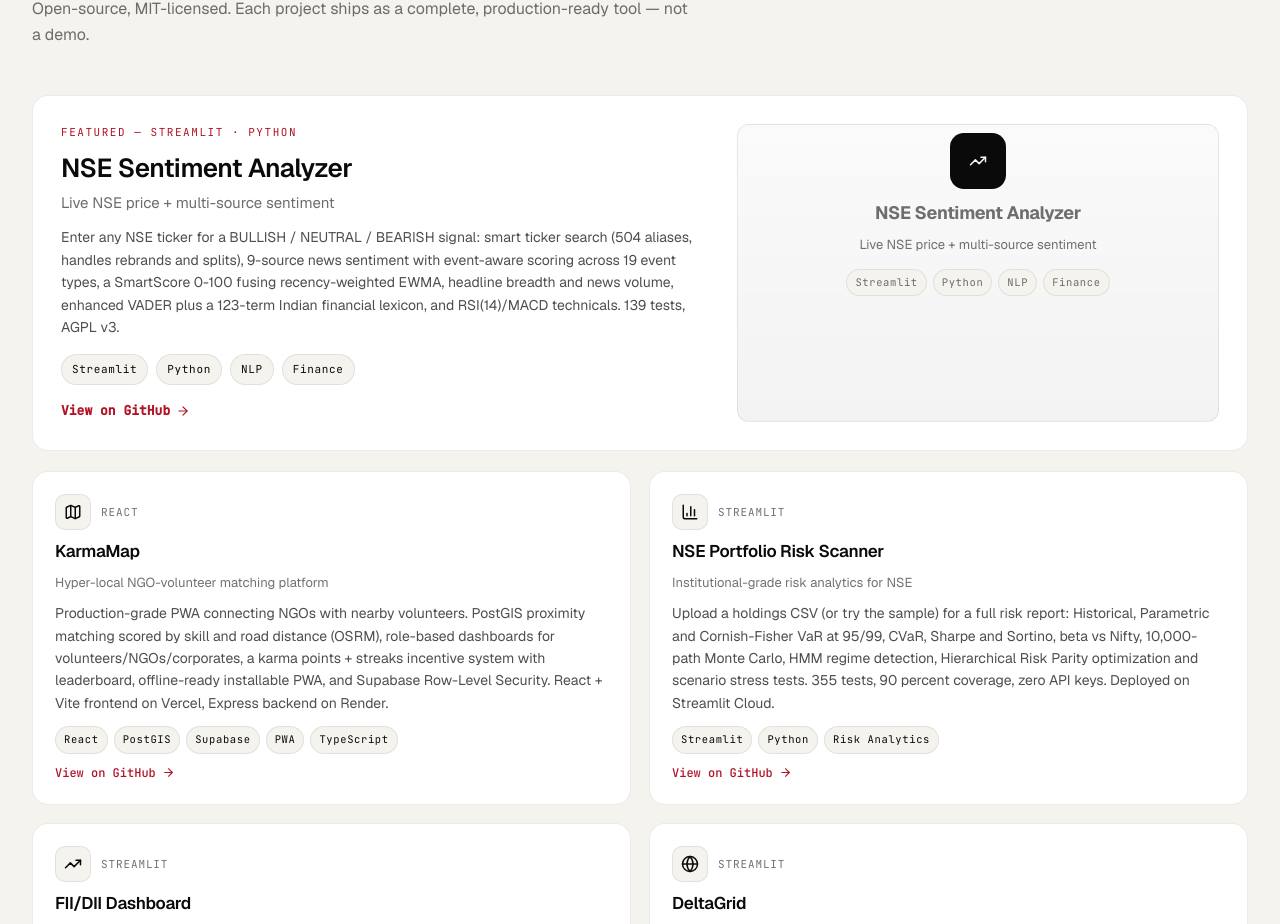
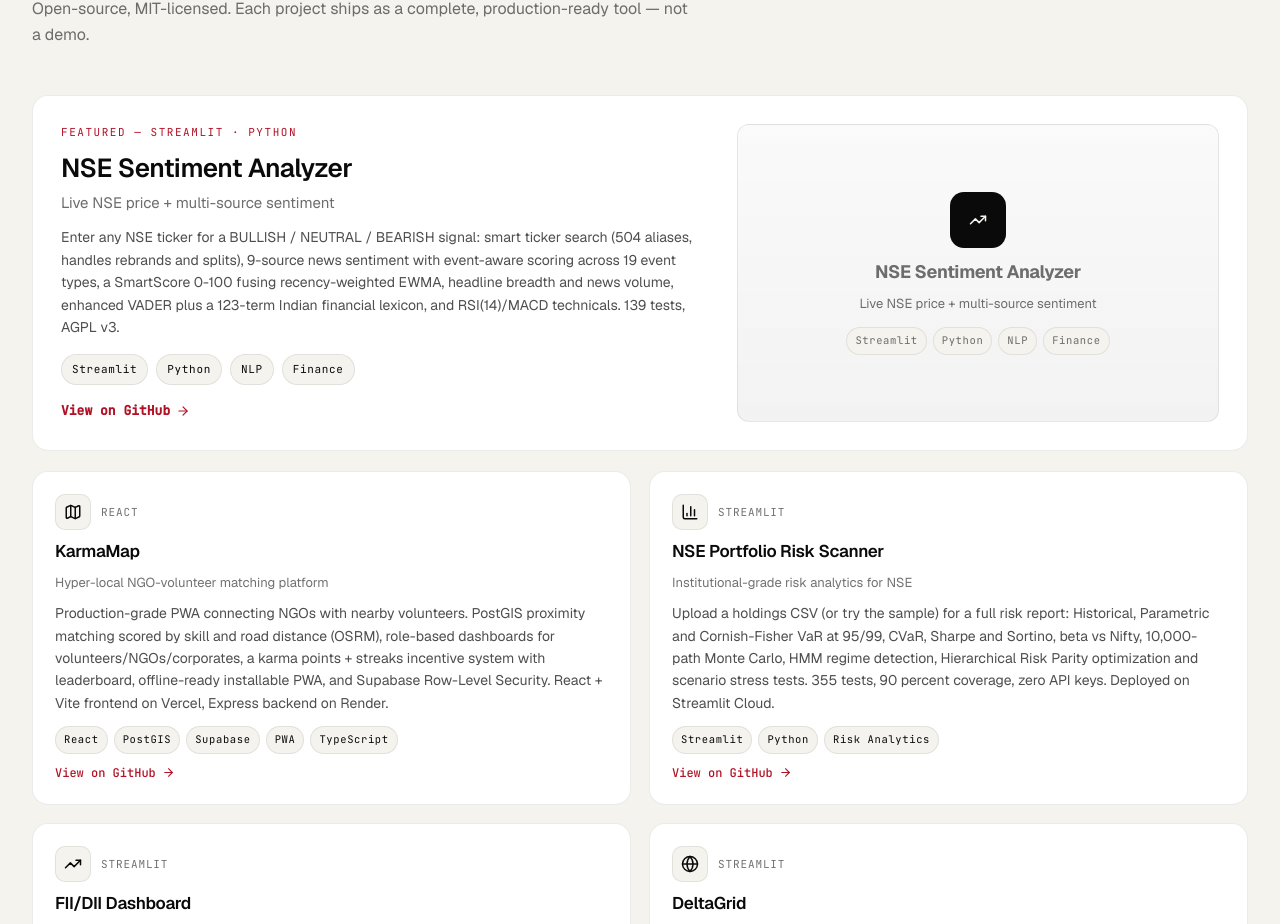
Before and after one commit to AshayK003/portfolio-hero, a Next.js app: page / in a window 1280 px wide. Shown: the part 2557-3481 px from the top of the page. Built offline with nearby package versions, Linux system fonts and the light colour scheme.

Commit message:
Center featured poster block vertically within preview

```diff
--- a/src/app/globals.css
+++ b/src/app/globals.css
@@ -118,7 +118,7 @@
 @media(max-width:900px){.feature-content{padding-right:0;margin-bottom:16px}}
 .feature-preview{background:var(--color-paper);border-radius:12px;border:1px solid var(--color-ink-faint);display:grid;place-items:center;min-height:220px;color:var(--color-ink-muted);transition:background 0.2s}
 .projects-feature:hover .feature-preview{background:rgba(10,10,10,0.03)}
-.feature-poster{display:flex;flex-direction:column;align-items:center;gap:10px;text-align:center;padding:8px;background:linear-gradient(180deg,rgba(10,10,10,0.02),rgba(10,10,10,0.05));border:1px solid var(--color-ink-faint)}
+.feature-poster{display:flex;flex-direction:column;align-items:center;justify-content:center;width:100%;gap:10px;text-align:center;padding:8px;background:linear-gradient(180deg,rgba(10,10,10,0.02),rgba(10,10,10,0.05));border:1px solid var(--color-ink-faint)}
 .feature-poster-icon{width:56px;height:56px;border-radius:14px;display:grid;place-items:center;background:var(--color-ink);color:var(--color-paper)}
 .feature-poster-name{font-size:18px;font-weight:700;letter-spacing:-0.02em}
 .feature-poster-tag{font-size:13px;color:var(--color-ink-muted);line-height:1.4;max-width:32ch}
```
